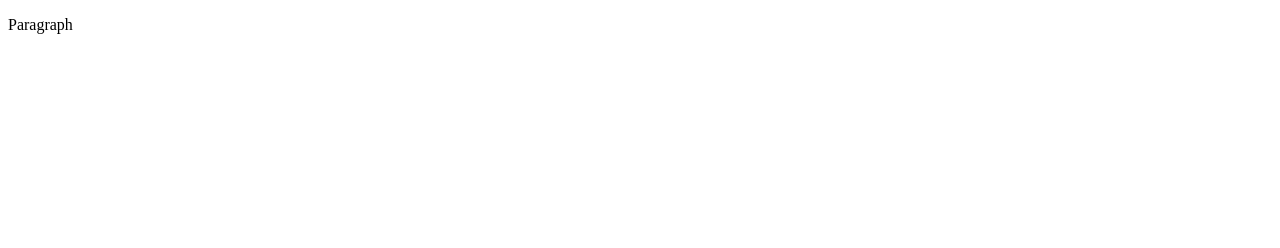
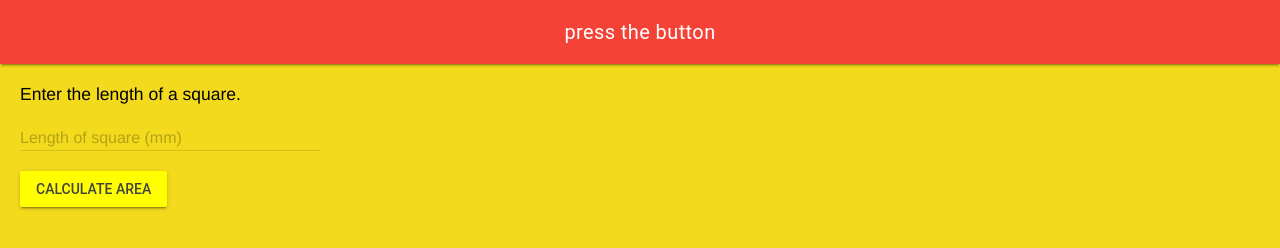
Before and after one commit to MTHS-ICS2O-2-2022/ICS2O-Unit-1-05-Armatys22, a plain HTML site: page index.html in a window 1280 px wide. Drawn offline with nearby package versions, Linux system fonts and the light colour scheme.

Commit message:
work on march break

```diff
--- a/css/style.css
+++ b/css/style.css
@@ -1,4 +1,32 @@
-/* Created by: Mr. Coxall
+/* Created by: dominik
 * Created on: Sep 2020
 * This file contains the CSS for index.html
 */
+
+/* Due to error in MDL : https://github.com/google/material-design-lite/issues/5281
+*/
+.mdl-ripple {
+  background: #e9bb17;
+  opacity: 0.001;
+}
+
+.mdl-layout__header-row {
+  justify-content: center;
+  padding: 0;
+}
+
+.mdl-layout__content {
+  padding-left: 15pt;
+  padding-right: 15pt;
+  padding-top: 15pt;
+}
+
+.page-content {
+  color: rgb(0, 0, 0);
+  font-family: Helvetica, Arial, sans-serif;
+  font-size: 1.25rem;
+}
+
+body {
+  background-color: rgb(243, 218, 29);
+}
--- /dev/null
+++ b/css/style2.css
@@ -0,0 +1,33 @@
+/* Created by: dominik
+* Created on: Sep 2020
+* This file contains the CSS for index2.html
+*/
+
+.mdl-layout__header-row {
+  align-items: center;
+  justify-content: center;
+}
+
+.mdl-layout__content {
+  padding-left: 15pt;
+  padding-right: 15pt;
+  padding-top: 15pt;
+}
+
+/* Due to error in MDL : https://github.com/google/material-design-lite/issues/5281
+*/
+.mdl-ripple {
+  background: #000;
+  opacity: 0.001;
+}
+
+body {
+  background-color: red;
+}
+
+p {
+  color: blueviolet;
+  font-family: Helvetica, Arial, sans-serif;
+  font-size: 1.5rem;
+  padding-top: 5pt;
+}
--- a/index.html
+++ b/index.html
@@ -1,9 +1,58 @@
 <!DOCTYPE html>
-<html>
+<!-- ICS2O-Unit1-05-HTML-MDL -->
+<html lang="en-ca">
   <head>
-    <title>Title</title>
+    <meta charset="utf-8" />
+    <meta name="description" content="cool button page" />
+    <meta name="keywords" content="mths, ics2o" />
+    <meta name="author" content="dominik" />
+    <meta name="viewport" content="width=device-width, initial-scale=1.0" />
+    <link
+      rel="stylesheet"
+      href="https://fonts.googleapis.com/icon?family=Material+Icons"
+    />
+    <link
+      rel="stylesheet"
+      href="https://code.getmdl.io/1.3.0/material.red-yellow.min.css"
+    />
+    <link rel="stylesheet" href="./css/style.css" />
+    <title>My first webpage, with proper style</title>
   </head>
   <body>
-    <p>Paragraph</p>
+    <script defer src="https://code.getmdl.io/1.3.0/material.min.js"></script>
+    <div class="mdl-layout mdl-js-layout mdl-layout--fixed-header">
+      <header class="mdl-layout__header">
+        <div class="mdl-layout__header-row">
+          <span class="mdl-layout-title">press the button</span>
+        </div>
+      </header>
+      <main class="mdl-layout__content">
+        <div class="page-content">Enter the length of a square.</div>
+        <!-- Simple Textfield for integers-->
+        <form action="#">
+          <div class="mdl-textfield mdl-js-textfield">
+            <!-- input pattern attribute -->
+            <input
+              class="mdl-textfield__input"
+              type="text"
+              pattern="[0-9]*"
+              id="demo-input"
+            />
+            <!-- mdl-textfield__label -->
+            <label class="mdl-textfield__label" for="demo-input"
+              >Length of square (mm)</label
+            >
+            <!-- class "mdl-textfield__error" -->
+            <span class="mdl-textfield__error">Input is not a number</span>
+          </div>
+        </form>
+        <!-- Raised button with ripple -->
+        <button
+          class="mdl-button mdl-js-button mdl-button--raised mdl-js-ripple-effect mdl-button--accent"
+        >
+          Calculate area
+        </button>
+      </main>
+    </div>
   </body>
 </html>
```
Also changed, not shown: index2.html (added, +45 -0 lines).
